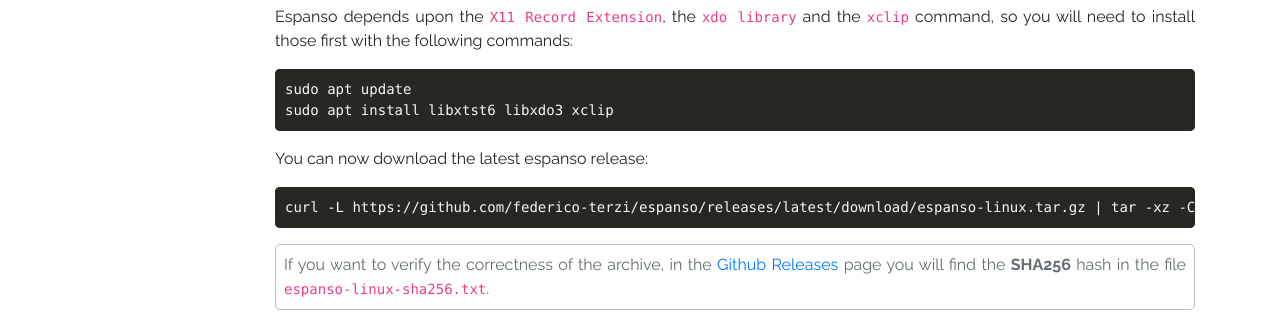
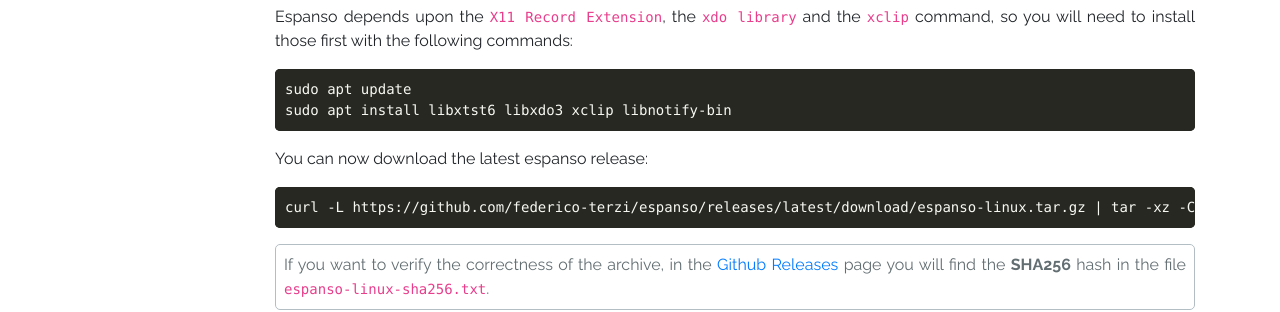
Before and after one commit to espanso/espanso, a Jekyll site: the page built from install/linux.md, in a window 1280 px wide and 1400 px high, scrolled down 277 px. Shown: the part 179-491 px from the top of the window. Built offline with Jekyll 4.4.1, drawn with Linux system fonts in a browser that asks for light colours; some of the changed text lies outside the part shown.

Commit message:
Update installation instructions on Linux to include libnotify dependency. Fix #149 #155

````diff
--- a/install/linux.md
+++ b/install/linux.md
@@ -20,7 +20,7 @@
 
 ```
 sudo apt update
-sudo apt install libxtst6 libxdo3 xclip
+sudo apt install libxtst6 libxdo3 xclip libnotify-bin
 ```
 
 You can now download the latest espanso release:
@@ -79,7 +79,7 @@
 
 ```
 sudo pacman -Sy
-sudo pacman -S libxtst xdotool xclip
+sudo pacman -S libxtst xdotool xclip libnotify
 ```
 
 You can now download the latest espanso release:
````
